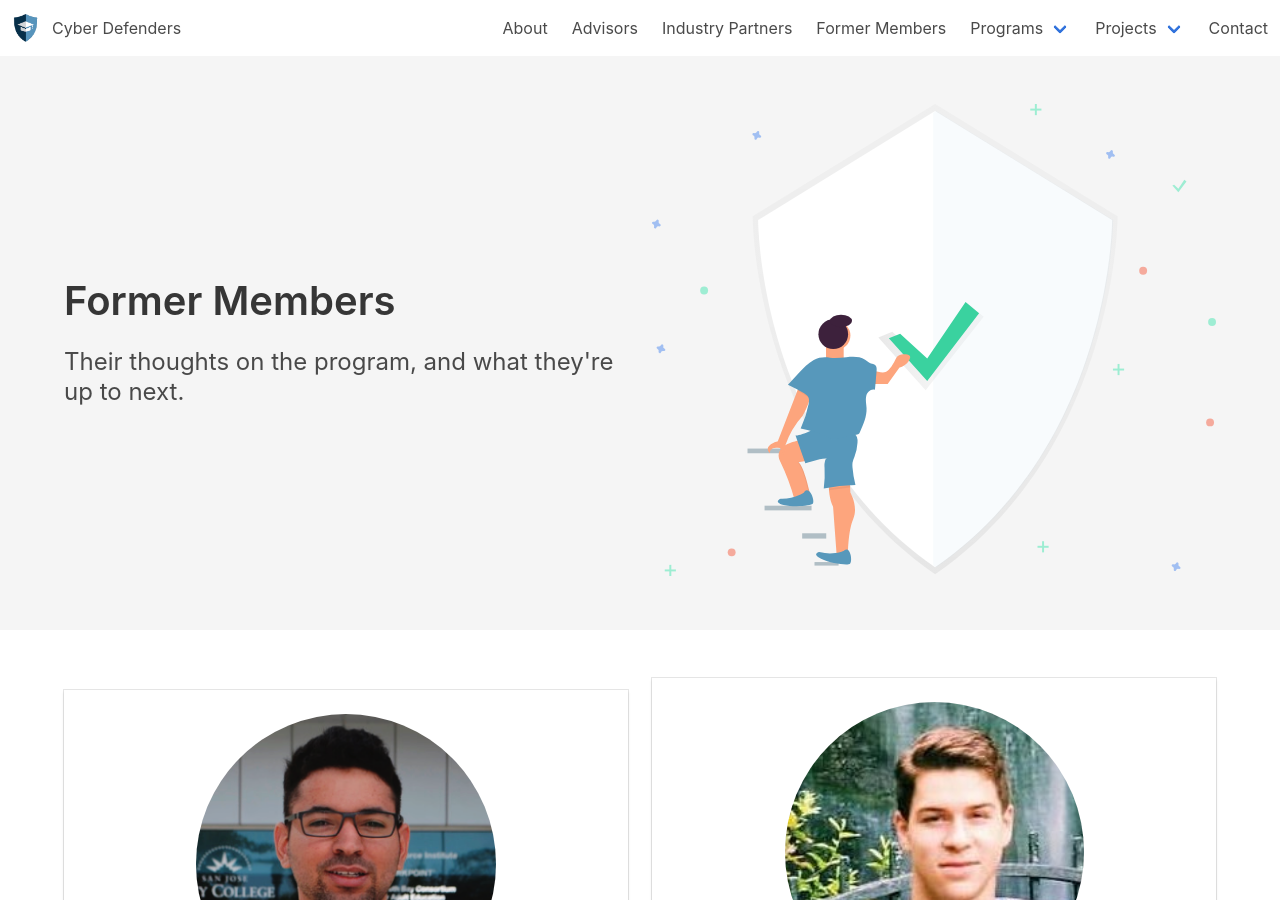
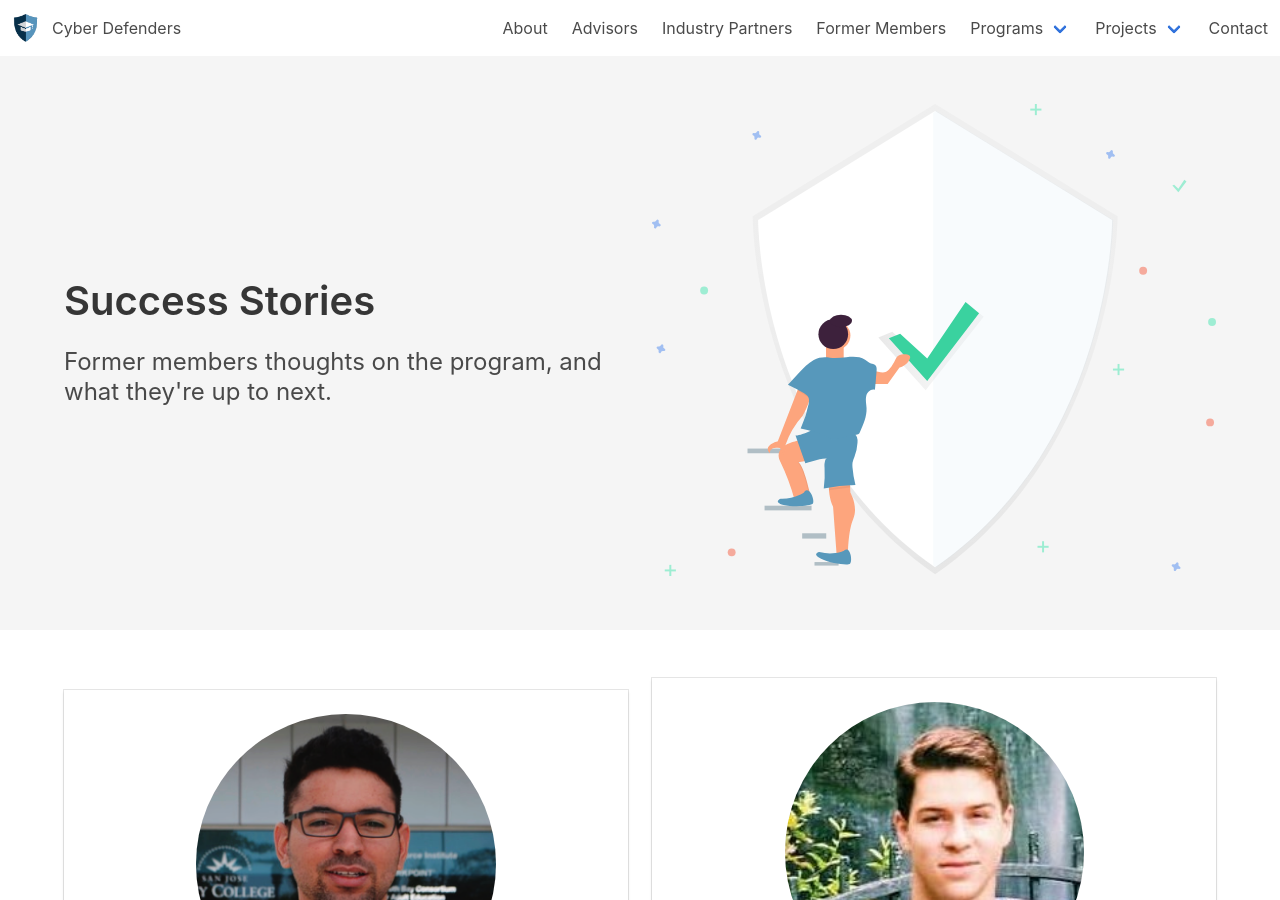
Before and after one commit to cyberdefendersprogram/www-homepage, a Jekyll site: the page built from stories.html, in a window 1280 px wide and 900 px high. Built offline with Jekyll 4.4.1, drawn with Linux system fonts in a browser that asks for light colours; nearby versions of some CDN libraries.

Commit message:
changed title of stories.html to Success Stories

```diff
--- a/stories.html
+++ b/stories.html
@@ -9,10 +9,10 @@ permalink: /stories
             <div class="columns is-vcentered">
                 <div class="column">
                     <h1 class="title is-middle is-2 is-spaced">
-                        Former Members
+                        Success Stories
                     </h1>
                     <h2 class="subtitle is-4 is-spaced">
-                        Their thoughts on the program, and what they're up to next.
+                        Former members thoughts on the program, and what they're up to next.
                     </h2>
                 </div>
                 <div class="column">
```
